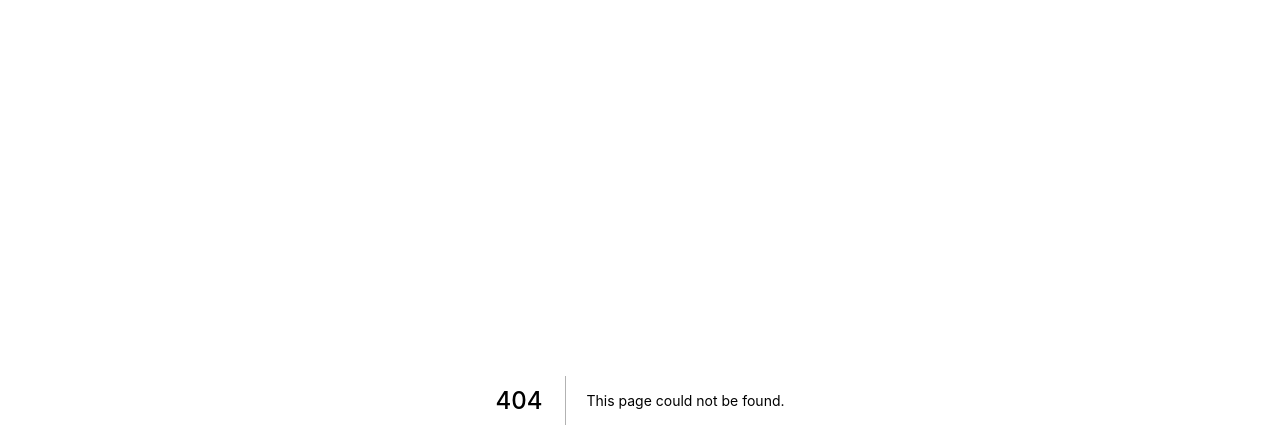
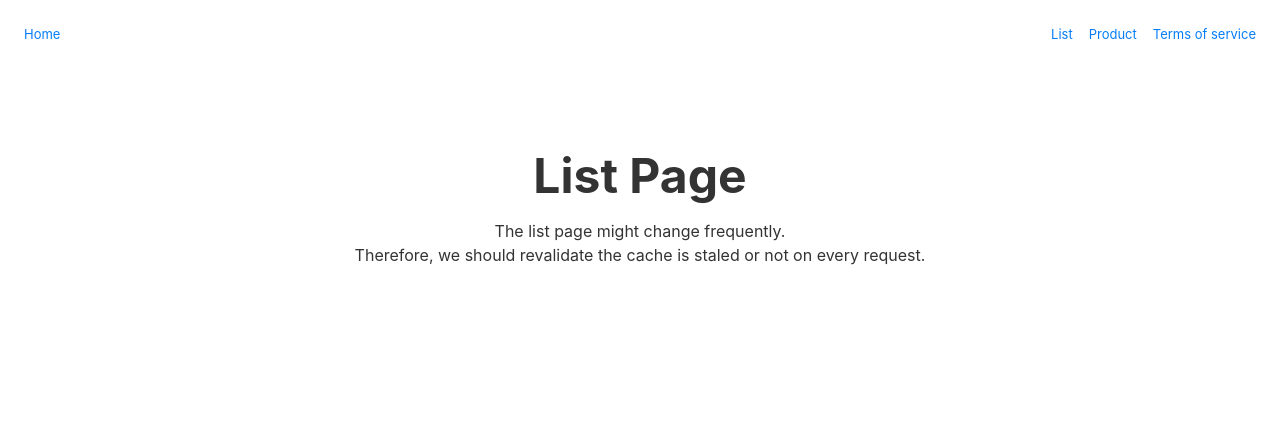
Before and after one commit to oahehc/nextjs-cache-control, a Next.js app: page /list in a window 1280 px wide. Before the commit this address had no page. Shown: the top 448 px of the page. Built offline with nearby package versions, Linux system fonts and the light colour scheme.

Commit message:
add home page to check default cache control setting

```diff
--- a/components/nav.js
+++ b/components/nav.js
@@ -6,10 +6,15 @@ const Nav = () => (
     <ul>
       <li>
         <Link prefetch href="/">
-          <a>List</a>
+          <a>Home</a>
         </Link>
       </li>
       <ul>
+        <li>
+          <Link href="/list">
+            <a>List</a>
+          </Link>
+        </li>
         <li>
           <Link href="/product">
             <a>Product</a>
--- /dev/null
+++ b/pages/list.js
@@ -0,0 +1,28 @@
+import React from "react";
+import Nav from "../components/nav";
+import styles from "../styles/styles";
+
+const List = () => (
+  <div>
+    <Nav />
+    <div className="hero">
+      <h1 className="title">List Page</h1>
+      <p className="description">
+        The list page might change frequently. <br />
+        Therefore, we should revalidate the cache is staled or not on every
+        request.
+      </p>
+    </div>
+    <style jsx>{styles}</style>
+  </div>
+);
+
+export default List;
+
+export const getServerSideProps = async ({ res }) => {
+  if (res) {
+    res.setHeader("Cache-Control", "max-age=0");
+  }
+
+  return { props: {} };
+};
```
Also changed, not shown: pages/index.js (+2 -14 lines).
